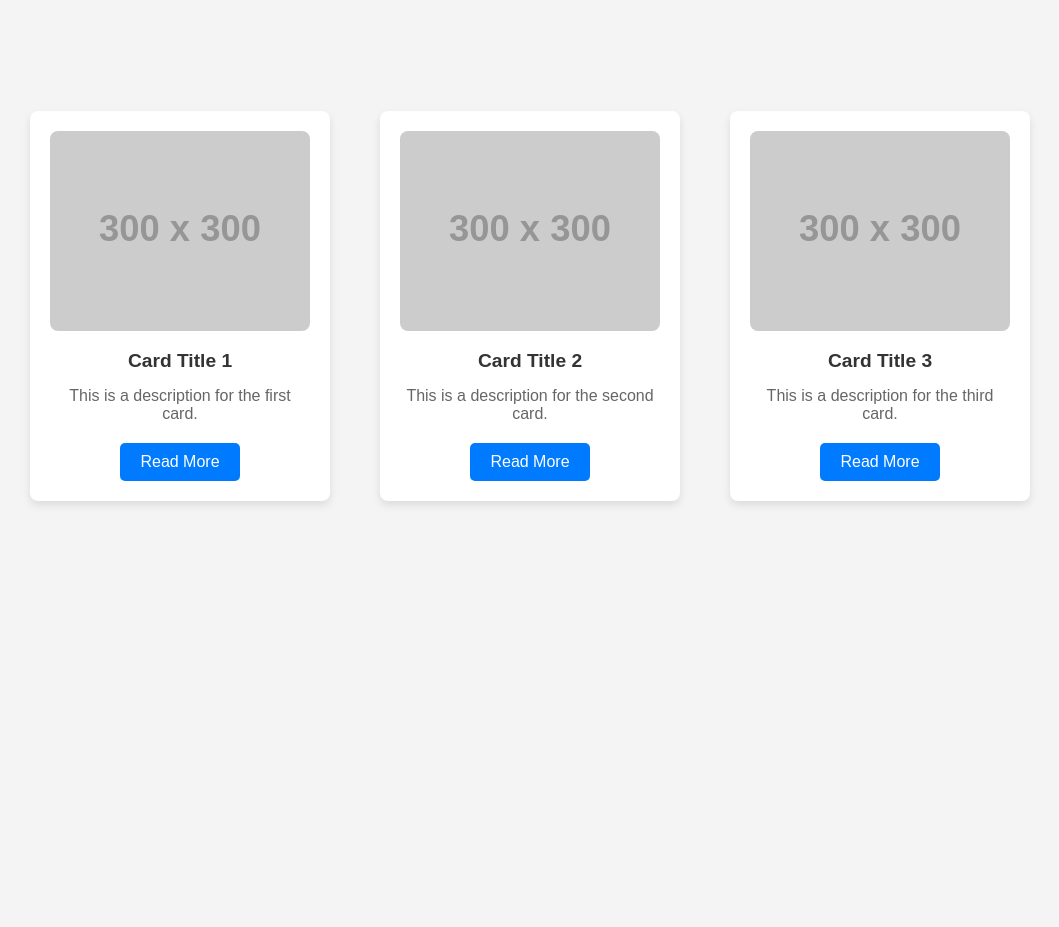
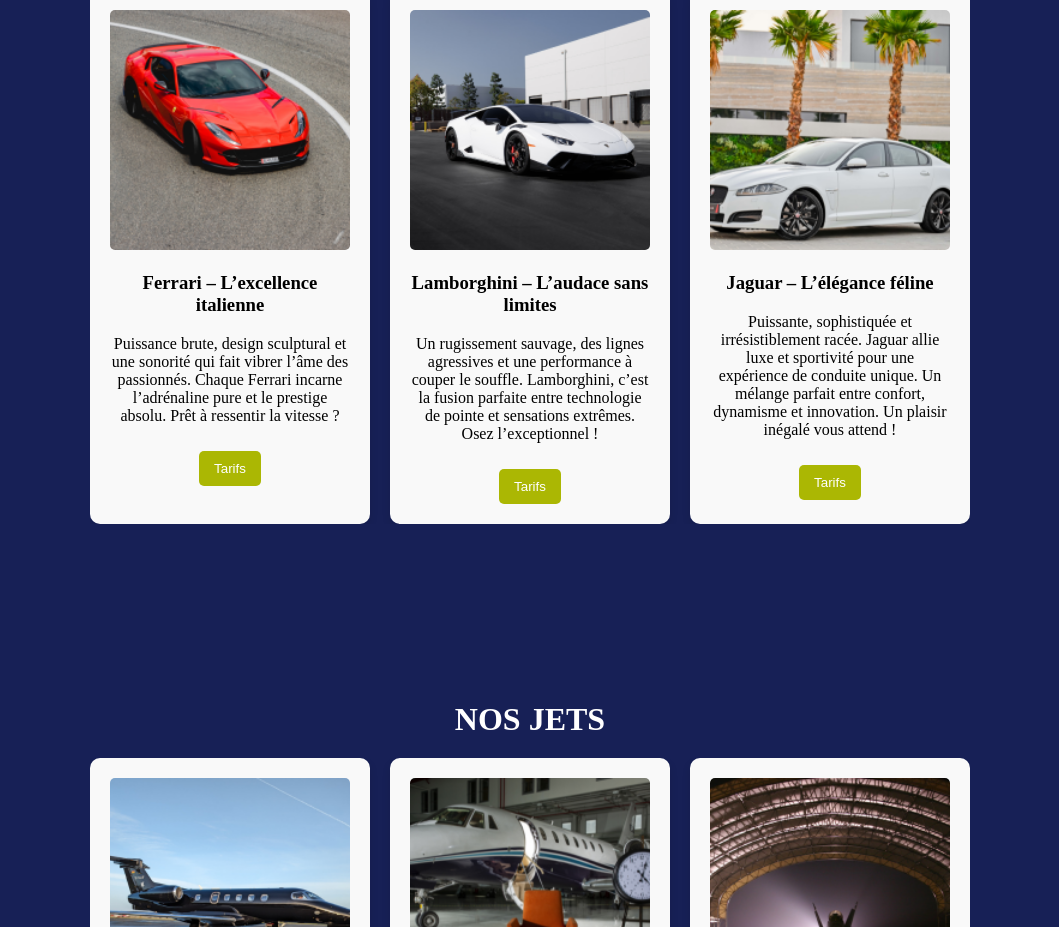
Before and after one commit to LemkademElias/Projet-Github-Molengeek, a plain HTML site: page index.html in a window 1280 px wide. Shown: the part 94-1021 px from the top of the page, without its empty margins (110-1169 px from the left). Before the commit the page ends 800 px from the top, so only its background shows below. Drawn offline with Linux system fonts and the light colour scheme; placeholder pictures from the web are drawn by us.

Commit message:
sections all

```diff
--- a/index.html
+++ b/index.html
@@ -9,26 +9,78 @@
 <body>
     <section>
         <div>
-            <h2></h2>
+            <h2>NOS VOITURES</h2>
         </div>
         <div class="card-container">
             <div class="card">
-                <img src="https://via.placeholder.com/300" alt="Image 1">
-                <h3>Card Title 1</h3>
-                <p>This is a description for the first card.</p>
-                <button>Read More</button>
+                <img src="img/ferrari.png" alt="ferrari">
+                <h3>Ferrari – L’excellence italienne</h3>
+                <p>Puissance brute, design sculptural et une sonorité qui fait vibrer l’âme des passionnés. Chaque Ferrari incarne l’adrénaline pure et le prestige absolu. Prêt à ressentir la vitesse ?</p>
+                <button>Tarifs</button>
             </div>
             <div class="card">
-                <img src="https://via.placeholder.com/300" alt="Image 2">
-                <h3>Card Title 2</h3>
-                <p>This is a description for the second card.</p>
-                <button>Read More</button>
+                <img src="img/Lamborghini .png" alt="Lamborghini">
+                <h3>Lamborghini – L’audace sans limites</h3>
+                <p>Un rugissement sauvage, des lignes agressives et une performance à couper le souffle. Lamborghini, c’est la fusion parfaite entre technologie de pointe et sensations extrêmes. Osez l’exceptionnel !</p>
+                <button>Tarifs</button>
             </div>
             <div class="card">
-                <img src="https://via.placeholder.com/300" alt="Image 3">
-                <h3>Card Title 3</h3>
-                <p>This is a description for the third card.</p>
-                <button>Read More</button>
+                <img src="img/voiture jaguar.png" alt="Jaguar">
+                <h3>Jaguar – L’élégance féline</h3>
+                <p>Puissante, sophistiquée et irrésistiblement racée. Jaguar allie luxe et sportivité pour une expérience de conduite unique. Un mélange parfait entre confort, dynamisme et innovation. Un plaisir inégalé vous attend !</p>
+                <button>Tarifs</button>
+            </div>
+        </div>
+    </section>
+
+    <section>
+        <div>
+            <h2>NOS JETS</h2>
+        </div>
+        <div class="card-container">
+            <div class="card">
+                <img src="img/jet-prive-1.png" alt="jet privé noir">
+                <h3>Gulfstream G700 – L’ultra-luxe à la vitesse de l’éclair</h3>
+                <p>Un intérieur somptueux, une technologie de pointe et une autonomie exceptionnelle. Le Gulfstream G700 redéfinit l’aviation privée avec confort et performance. Voyagez sans limites !</p>
+                <button>Tarifs</button>
+            </div>
+            <div class="card">
+                <img src="img/jet-prive-2.png" alt="jet privé blanc">
+                <h3>Bombardier Global 7500 – L’élite du ciel</h3>
+                <p>Avec son espace inégalé, son autonomie impressionnante et son design raffiné, le Global 7500 vous transporte dans un monde de luxe absolu. Exigez l’excellence ! </p>
+                <button>Tarifs</button>
+            </div>
+            <div class="card">
+                <img src="img/jet-prive-3.png" alt="jet privé dans hangar">
+                <h3>Cessna Citation Longitude – L’élégance et la performance réunies</h3>
+                <p>Un jet d’affaires au design épuré, alliant confort, vitesse et efficacité. Le Citation Longitude est idéal pour des vols privés sans compromis. Prêt à décoller vers l’exceptionnel ?</p>
+                <button>Tarifs</button>
+            </div>
+        </div>
+    </section>
+
+    <section>
+        <div>
+            <h2>NOS MOTOS</h2>
+        </div>
+        <div class="card-container">
+            <div class="card">
+                <img src="img/moto-1.png" alt="moto rouge">
+                <h3>Ducati Panigale V4 – La performance italienne</h3>
+                <p>Un design affûté, un moteur surpuissant et une technologie de pointe. La Panigale V4 offre une expérience de pilotage extrême, entre adrénaline et précision. Prêt à dompter la route ?</p>
+                <button>Tarifs</button>
+            </div>
+            <div class="card">
+                <img src="img/moto-2.png" alt="moto blanche">
+                <h3>BMW M 1000 RR – Puissance et sophistication</h3>
+                <p>Avec son espace inégalé, son autonomie impressionnante et son design raffiné, le Global 7500 vous transporte dans un monde de luxe absolu. Une technologie de pointe Exigez l’excellence ! </p>
+                <button>Tarifs</button>
+            </div>
+            <div class="card">
+                <img src="img/moto-3.png" alt="moto stylé">
+                <h3> Harley-Davidson Road Glide – Le luxe en mode cruising</h3>
+                <p>Un style inimitable, un confort inégalé et un moteur puissant pour avaler les kilomètres avec élégance. Une invitation au voyage en première classe. En route vers l’exceptionnel ! </p>
+                <button>Tarifs</button>
             </div>
         </div>
     </section>
--- a/style.css
+++ b/style.css
@@ -1,67 +1,74 @@
+/* ORGANISATION GLOBALE */
 * {
-    margin: 0;
-    padding: 0;
-    box-sizing: border-box;
+    box-sizing: border-box; /* Inclut padding et bordure dans la taille totale de l'élément */
 }
 
 body {
-    font-family: Arial, sans-serif;
-    background-color: #f4f4f4;
+    margin: 0;
+    padding: 0;
     display: flex;
-    justify-content: center;
+    flex-direction: column;
     align-items: center;
-    height: 100vh;
+    gap: 150px; /* Espacement entre les sections */
+    background-color: rgb(23, 32, 86);
 }
 
+/* STYLE DES SECTIONS */
+section {
+    display: flex;
+    flex-direction: column;
+    align-items: center;
+    width: 100%; /* S'assure que la section prend toute la largeur de l'écran */
+    max-width: 100%; /* Limite la largeur à 100% de l'écran */
+}
+
+/* TITRE DE CHAQUE SECTION */
+section h2 {
+    text-align: center;
+    font-size: 2rem;
+    margin-bottom: 20px;
+    color: white;
+}
+
+/* CONTAINER DES CARTES */
 .card-container {
     display: flex;
-    gap: 50px;  /* Ecart de 50px entre les cards */
+    justify-content: space-between;
+    gap: 20px; /* Espacement entre les cartes */
+    max-width: 90%; /* Limite la largeur des cartes à 90% de la largeur de la section */
+    overflow-x: auto; /* Ajoute un scroll horizontal si nécessaire */
 }
 
+/* STYLE DES CARTES */
 .card {
-    background-color: #fff;
-    width: 300px;
+    background: #f9f9f9;
     padding: 20px;
-    border-radius: 8px;
+    border-radius: 10px;
+    text-align: center;
+    width: 280px; /* Largeur fixe pour chaque carte */
     box-shadow: 0 4px 8px rgba(0, 0, 0, 0.1);
-    text-align: center;
-    transition: transform 0.3s ease;
+    flex: 0 0 auto; /* Empêche les cartes de se réduire ou de s'étirer */
 }
 
+/* IMAGE DANS LES CARTES */
 .card img {
-    width: 100%;
-    height: 200px;
-    object-fit: cover;
-    border-radius: 8px;
+    width: 100%; /* L'image prend toute la largeur de la carte */
+    height: auto; /* Maintient le ratio de l'image */
+    border-radius: 5px;
+    object-fit: cover; /* Permet à l'image de couvrir l'espace sans déformation */
 }
 
-.card h3 {
-    margin: 15px 0;
-    font-size: 1.2rem;
-    color: #333;
-}
-
-.card p {
-    font-size: 1rem;
-    color: #666;
-    margin-bottom: 20px;
-}
-
+/* STYLE DU BOUTON */
 .card button {
-    background-color: #007BFF;
-    color: #fff;
+    background-color: rgb(171, 183, 3);
+    color: white;
     border: none;
-    padding: 10px 20px;
-    font-size: 1rem;
+    padding: 10px 15px;
+    cursor: pointer;
+    margin-top: 10px;
     border-radius: 5px;
-    cursor: pointer;
-    transition: background-color 0.3s ease;
 }
 
 .card button:hover {
-    background-color: #0056b3;
+    background: #b30000;
 }
-
-.card:hover {
-    transform: translateY(-10px);
-}
```
